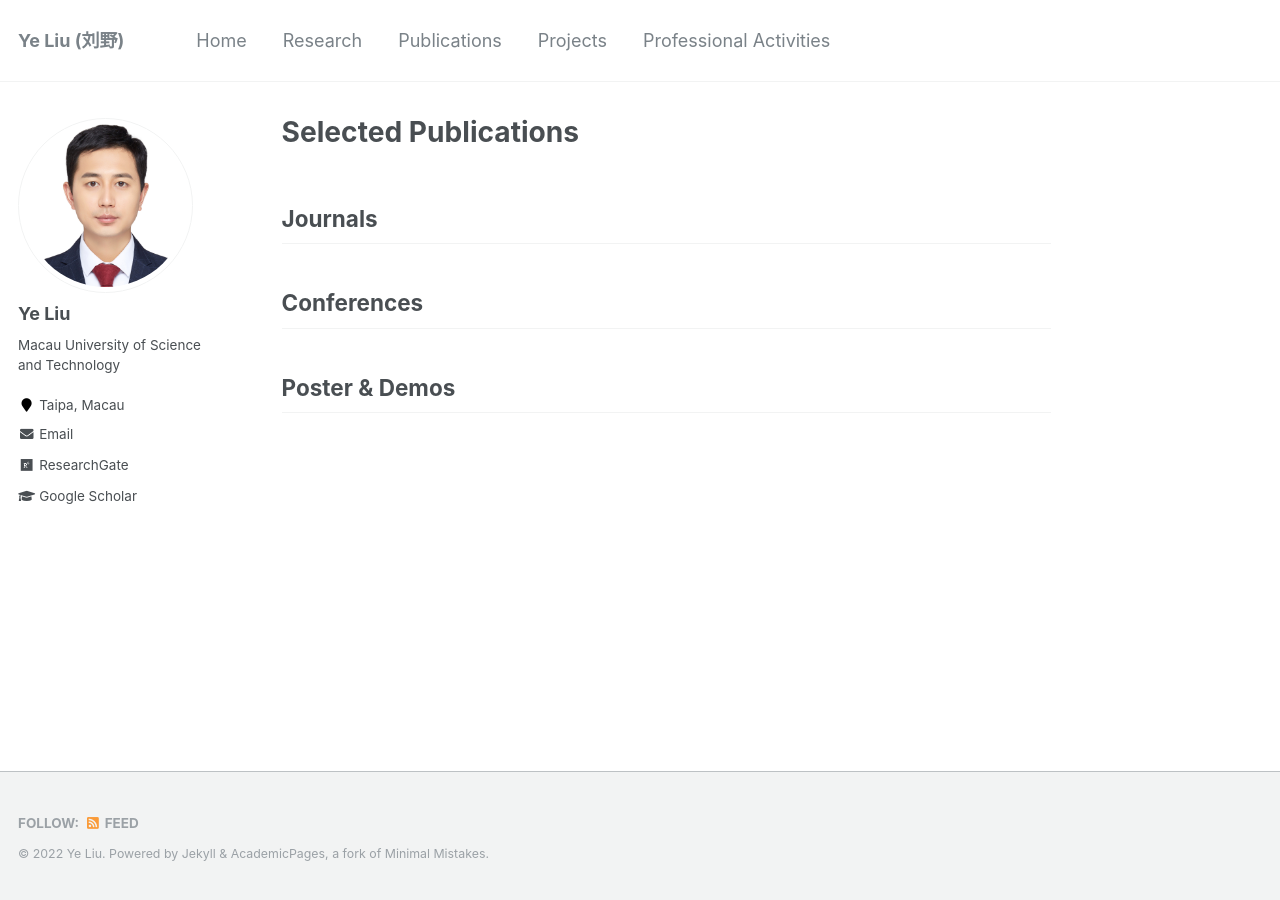
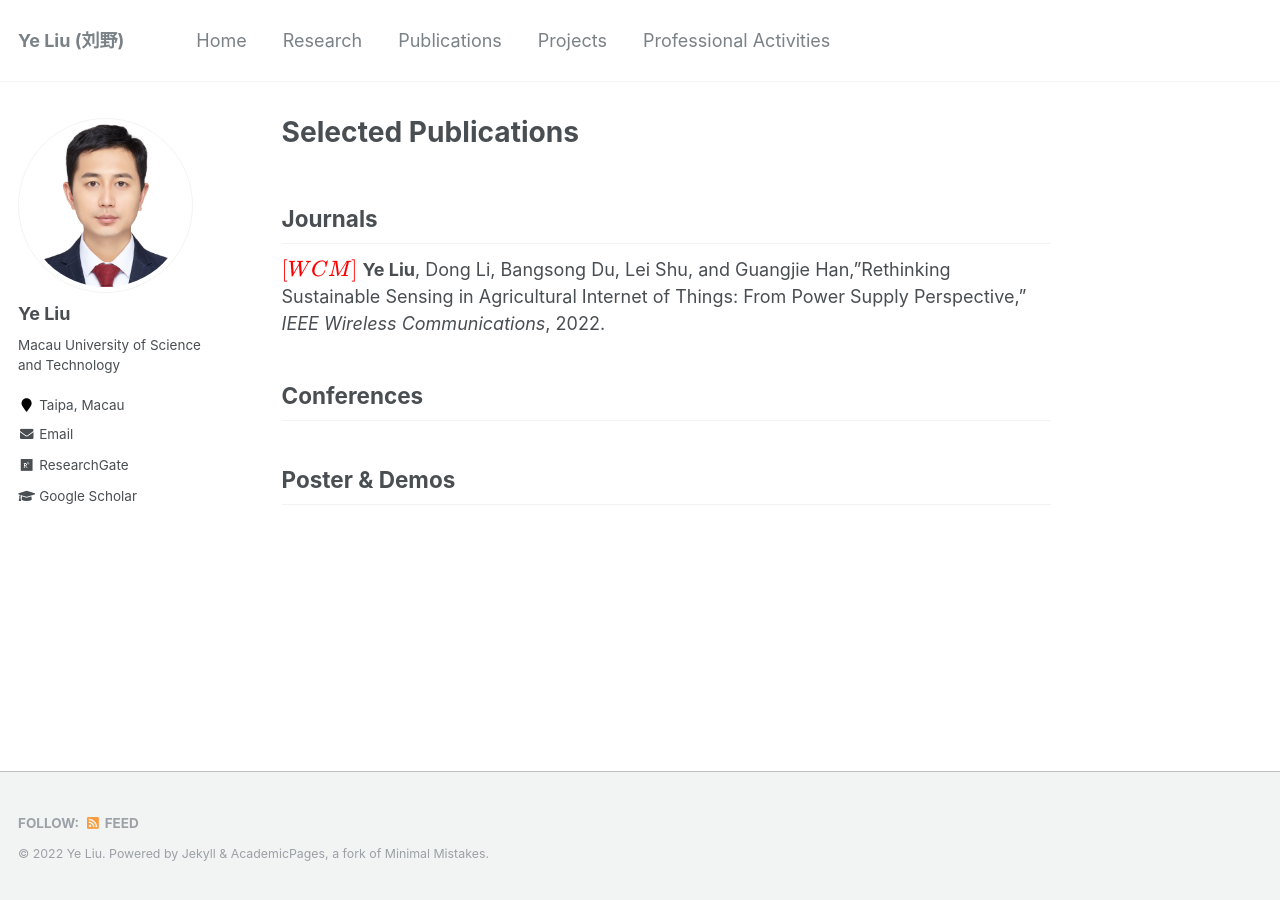
Before and after one commit to ChrisYe-Liu/chrisye-liu.github.io, a Jekyll site: the page built from _pages/publications.md, in a window 1280 px wide. Built offline with Jekyll 4.4.1, drawn with Linux system fonts in a browser that asks for light colours; formulas are drawn with MathJax 3.

Commit message:
Update publications.md

```diff
--- a/_pages/publications.md
+++ b/_pages/publications.md
@@ -8,8 +8,8 @@ author_profile: true
 
 Journals
 ------
-
-
+$\color{red} {[WCM]} $
+**Ye Liu**, Dong Li, Bangsong Du, Lei Shu, and Guangjie Han,"Rethinking Sustainable Sensing in Agricultural Internet of Things: From Power Supply Perspective," *IEEE Wireless Communications*, 2022.
 
 
 Conferences
```
